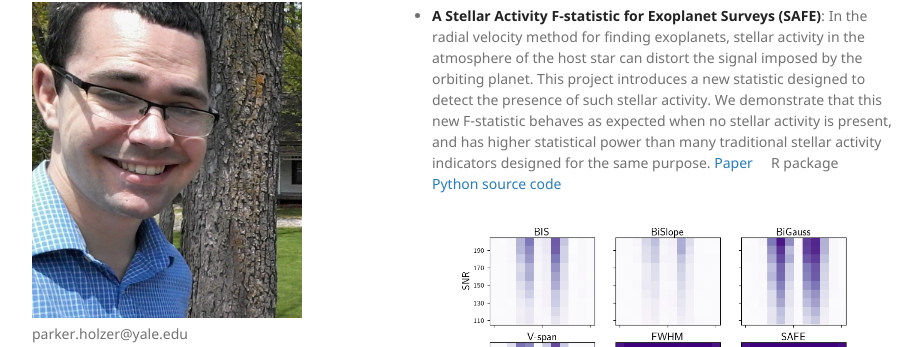
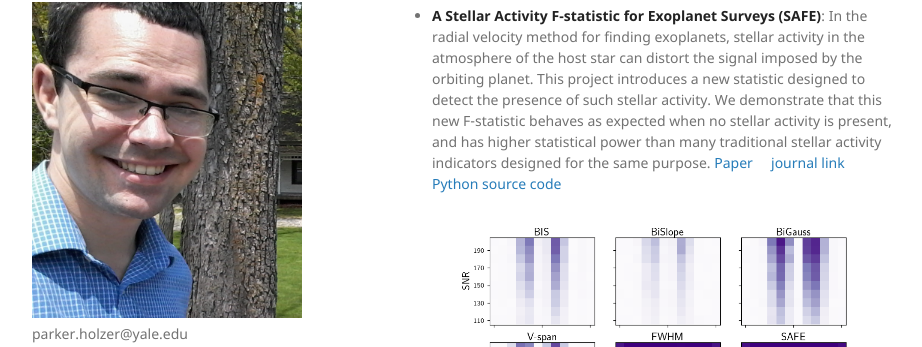
Before and after one commit to parker-holzer/old_personal_website, a Jekyll site: the page built from research.md, in a window 1280 px wide and 900 px high, scrolled down 507 px. Shown: the part 107-454 px from the top of the window, without its empty margins (178-1100 px from the left). Built offline with Jekyll 4.4.1, drawn with Linux system fonts in a browser that asks for light colours; our own code applies the rules of GitHub Pages for plain Markdown files.

Commit message:
Update links

```diff
--- a/research.md
+++ b/research.md
@@ -9,7 +9,7 @@
 ## Astrostatistics
 
 * **A Hermite-Gaussian Based Radial Velocity Estimation Method**: The radial velocity method is one of the techniques used to detect the signal of a planet orbiting a distant star by analyzing the light from that star. This project uses the Hermite-Gaussian functions to mathematically formulate the radial velocity method as weighted linear regression. This is shown through both simulation studies and analysis of real data to outperform the traditional cross-correlation function approach. [Paper](./20-AOAS1406.pdf) &nbsp; &nbsp; [journal link](https://projecteuclid.org/journals/annals-of-applied-statistics/volume-15/issue-2/A-HermiteGaussian-based-exoplanet-radial-velocity-estimation-method/10.1214/20-AOAS1406.full) &nbsp; &nbsp; [R package](https://CRAN.R-project.org/package=rvmethod) &nbsp; &nbsp; [Python source code](https://github.com/parkerholzer/hgrv_method) ![](./assets/img/HGRV_51Peg_rvs.png)
-* **A Stellar Activity F-statistic for Exoplanet Surveys (SAFE)**: In the radial velocity method for finding exoplanets, stellar activity in the atmosphere of the host star can distort the signal imposed by the orbiting planet. This project introduces a new statistic designed to detect the presence of such stellar activity. We demonstrate that this new F-statistic behaves as expected when no stellar activity is present, and has higher statistical power than many traditional stellar activity indicators designed for the same purpose. [Paper](https://iopscience.iop.org/article/10.3847/1538-3881/abf5e0) &nbsp; &nbsp; R package &nbsp; &nbsp; [Python source code](https://github.com/parkerholzer/safe_statistic) ![](./assets/img/StellarActivity_Comp.png)
+* **A Stellar Activity F-statistic for Exoplanet Surveys (SAFE)**: In the radial velocity method for finding exoplanets, stellar activity in the atmosphere of the host star can distort the signal imposed by the orbiting planet. This project introduces a new statistic designed to detect the presence of such stellar activity. We demonstrate that this new F-statistic behaves as expected when no stellar activity is present, and has higher statistical power than many traditional stellar activity indicators designed for the same purpose. [Paper](./Holzer_2021_AJ_161_272.pdf)  &nbsp; &nbsp; [journal link](https://iopscience.iop.org/article/10.3847/1538-3881/abf5e0) &nbsp; &nbsp; [Python source code](https://github.com/parkerholzer/safe_statistic) ![](./assets/img/StellarActivity_Comp.png)
 
 ## Human Placenta
 
```
